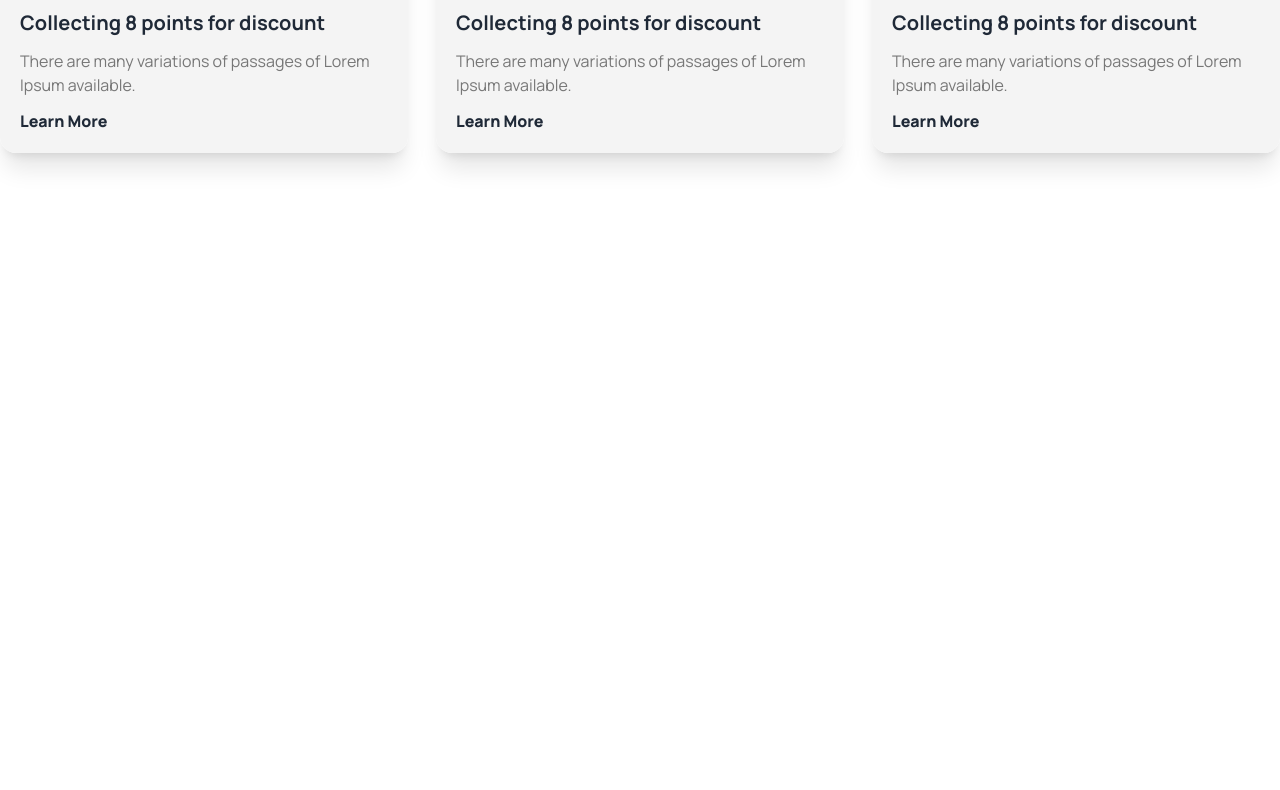
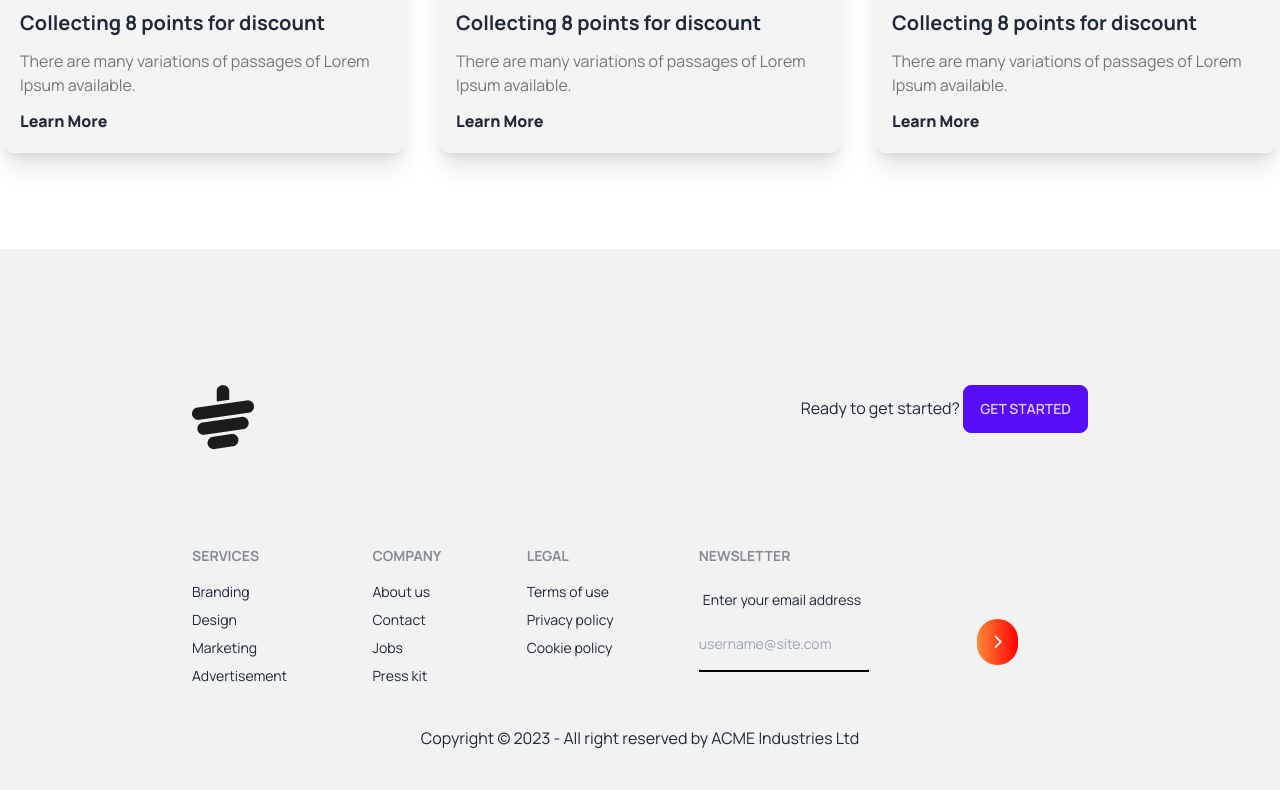
Before and after one commit to Jihad-24/tea-house-with-DaisyUI, a plain HTML site: page index.html in a window 1280 px wide. Shown: the part 3110-3900 px from the top of the page. Before the commit the page ends 3359 px from the top, so only its background shows below. Drawn offline with nearby package versions, Linux system fonts and the light colour scheme; files whose address does not match are found by name.

Commit message:
added footer section

```diff
--- a/index.html
+++ b/index.html
@@ -16,7 +16,8 @@
       theme: {
         extend: {
           colors: {
-            clifford: '#da373d',
+            'Gradient-start': '#FF8938',
+            'Gradient-end': '#F00',
           }
         }
       }
@@ -35,6 +36,8 @@
       font-family: 'Manrope', sans-serif;
     }
   </style>
+  <!-- font awesome -->
+  <script src="https://kit.fontawesome.com/e729222f48.js" crossorigin="anonymous"></script>
 </head>
 
 <body class="manrope-font">
@@ -134,7 +137,7 @@
     </section>
     <!-- Super client section -->
     <section
-      class="my-24 flex flex-col md:flex-row gap-12 rounded-xl bg-gradient-to-r from-amber-500 to-red-500 px-16 py-24">
+      class="my-24 flex flex-col md:flex-row gap-12 rounded-xl bg-gradient-to-r from-Gradient-start to-Gradient-end px-16 py-24">
       <div class="flex items-center lg:pr-32">
         <div class="space-y-5">
           <h2 class="text-5xl font-extrabold text-white">Meet Our Super <br> Clients</h2>
@@ -223,6 +226,54 @@
         </div>
     </section>
   </main>
+  <footer class=" px-48 py-10 bg-base-200 text-base-content">
+    <div class="flex justify-between my-24">
+      <img src="/images/cup.png" alt="">
+      <div class="">
+        <p>
+          <span>Ready to get started?</span>
+          <button class="btn btn-primary">Get Started</button>
+        </p>
+      </div>
+    </div>
+    <div class="footer">
+      <div>
+        <span class="footer-title">Services</span>
+        <a class="link link-hover">Branding</a>
+        <a class="link link-hover">Design</a>
+        <a class="link link-hover">Marketing</a>
+        <a class="link link-hover">Advertisement</a>
+      </div>
+      <div>
+        <span class="footer-title">Company</span>
+        <a class="link link-hover">About us</a>
+        <a class="link link-hover">Contact</a>
+        <a class="link link-hover">Jobs</a>
+        <a class="link link-hover">Press kit</a>
+      </div>
+      <div>
+        <span class="footer-title">Legal</span>
+        <a class="link link-hover">Terms of use</a>
+        <a class="link link-hover">Privacy policy</a>
+        <a class="link link-hover">Cookie policy</a>
+      </div>
+      <div>
+        <span class="footer-title">Newsletter</span>
+        <div class="form-control w-80">
+          <label class="label">
+            <span class="label-text">Enter your email address</span>
+          </label>
+          <div class="relative">
+            <input type="text" placeholder="username@site.com" class="py-4 bg-transparent border-b-2 border-black outline-none" />
+            <button class="btn text-white absolute top-0 right-0 rounded-full bg-gradient-to-r from-Gradient-start to-Gradient-end"><i class="fa-solid fa-chevron-right"></i></button>
+          </div>
+        </div>
+      </div>
+    </div>
+    <div class="mt-10 text-center">
+      <p>Copyright © 2023 - All right reserved by ACME Industries Ltd</p>
+    </div>
+  </footer>
 </body>
 
 </html>
```
